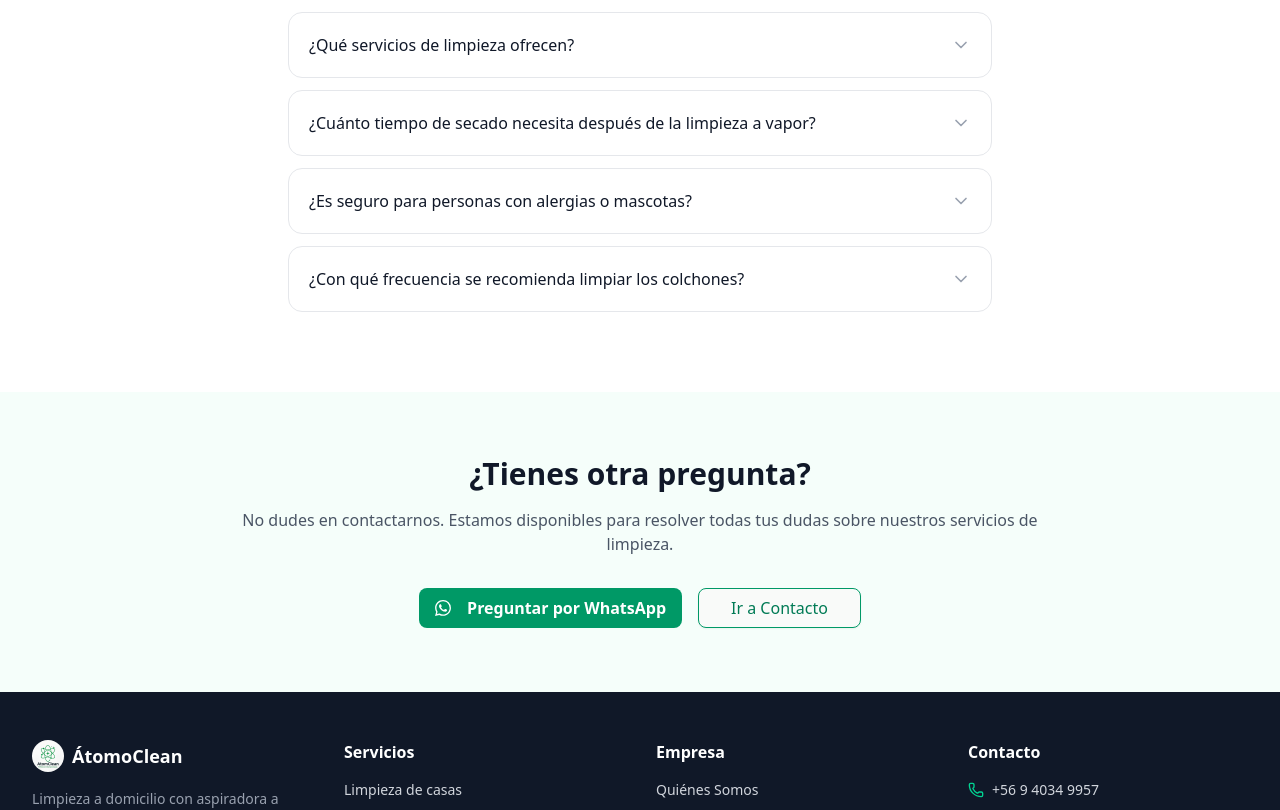
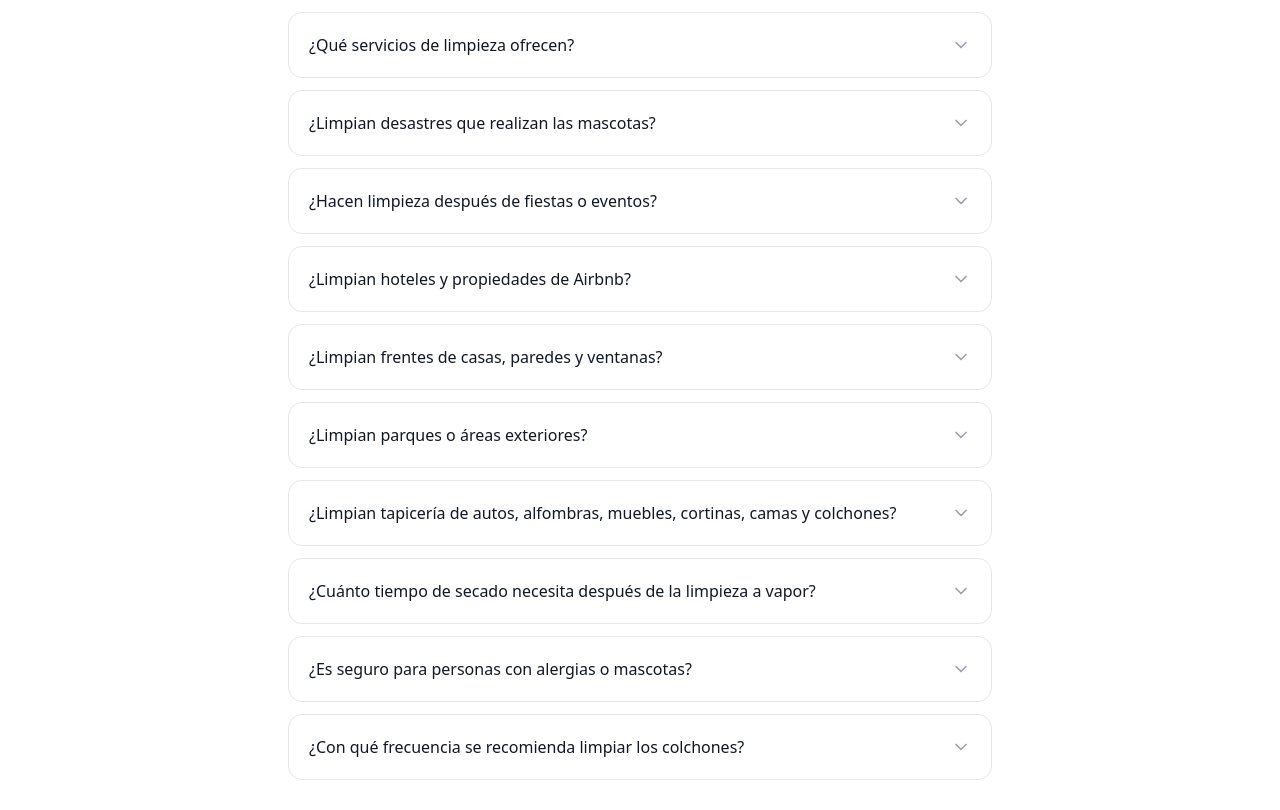
Before and after one commit to bboymak3/moclean, a Next.js app: page /preguntas-frecuentes in a window 1280 px wide. Shown: the part 1625-2435 px from the top of the page. Built offline with nearby package versions, Linux system fonts and the light colour scheme.

Commit message:
cambio boton llamar a azul cielo + agregar FAQs de mascotas, fiestas, hoteles, frentes, parques, autos, muebles, cortinas, camas

```diff
--- a/src/app/contacto/page.tsx
+++ b/src/app/contacto/page.tsx
@@ -293,8 +293,8 @@ export default function ContactoPage() {
       <style jsx>{`
         .sticky-bottom-bar { position: fixed; bottom: 0; left: 0; right: 0; z-index: 9999; background: transparent; padding: 0; pointer-events: none; }
         .big-buttons-container { display: flex; gap: 0; pointer-events: auto; }
-        .btn-massive-call { flex: 1; display: flex; align-items: center; justify-content: center; gap: 8px; padding: 16px 12px; font-size: 15px; font-weight: 700; background: #059669; color: white; text-decoration: none; transition: background 0.2s; }
-        .btn-massive-call:hover { background: #047857; }
+        .btn-massive-call { flex: 1; display: flex; align-items: center; justify-content: center; gap: 8px; padding: 16px 12px; font-size: 15px; font-weight: 700; background: #0EA5E9; color: white; text-decoration: none; transition: background 0.2s; }
+        .btn-massive-call:hover { background: #0284C7; }
         .btn-massive-wa { flex: 1; display: flex; align-items: center; justify-content: center; gap: 8px; padding: 16px 12px; font-size: 15px; font-weight: 700; background: #25D366; color: white; text-decoration: none; transition: background 0.2s; }
         .btn-massive-wa:hover { background: #1da851; }
       `}</style>
--- a/src/app/globals.css
+++ b/src/app/globals.css
@@ -121,7 +121,7 @@
 .btn-massive-call {
   flex: 1;
   height: 60px;
-  background-color: #D32F2F;
+  background-color: #0EA5E9;
   color: white;
   border: none;
   border-radius: 10px;
@@ -139,7 +139,7 @@
 
 .btn-massive-call:hover {
   transform: scale(1.02);
-  background-color: #b71c1c;
+  background-color: #0284C7;
 }
 
 .btn-massive-wa {
@@ -182,13 +182,13 @@
 
 @keyframes pulse-ring {
   0% {
-    box-shadow: 0 0 0 0 rgba(211, 47, 47, 0.5);
+    box-shadow: 0 0 0 0 rgba(14, 165, 233, 0.5);
   }
   70% {
-    box-shadow: 0 0 0 10px rgba(211, 47, 47, 0);
+    box-shadow: 0 0 0 10px rgba(14, 165, 233, 0);
   }
   100% {
-    box-shadow: 0 0 0 0 rgba(211, 47, 47, 0);
+    box-shadow: 0 0 0 0 rgba(14, 165, 233, 0);
   }
 }
 
--- a/src/app/page.tsx
+++ b/src/app/page.tsx
@@ -256,6 +256,22 @@ const FAQS = [
   {
     q: "¿El servicio tiene garantía?",
     a: "Sí, todos nuestros servicios cuentan con garantía de satisfacción. Si no quedas conforme con el resultado, volvemos a realizar el servicio sin costo adicional. Tu satisfacción es nuestra prioridad absoluta.",
+  },
+  {
+    q: "¿Limpian desastres que realizan las mascotas?",
+    a: "Sí, limpiamos desastres de mascotas como orina, heces, vómito y manchas difíciles en alfombras, sillones, colchones y pisos. Nuestro sistema de vapor elimina la mancha, desinfecta y neutraliza olores en profundidad, dejando el área completamente higienizada.",
+  },
+  {
+    q: "¿Hacen limpieza después de fiestas o eventos?",
+    a: "Sí, ofrecemos limpieza completa después de fiestas, reuniones y eventos. Retiramos restos de comida, bebidas derramadas, manchas en muebles y alfombras, limpiamos baños, cocina y todas las áreas afectadas. Dejamos tu espacio impecable.",
+  },
+  {
+    q: "¿Limpian hoteles, Airbnb, baños, frentes de casas, paredes y ventanas?",
+    a: "Sí, limpiamos hoteles y Airbnb con servicio profesional por cambio de huésped. También realizamos limpieza de baños, frentes y fachadas de casas, paredes interiores y exteriores, ventanas y vidrios, tapiz de paredes, y áreas exteriores como parques y patios.",
+  },
+  {
+    q: "¿Limpian tapicería de autos, alfombras, muebles, cortinas, camas y colchones?",
+    a: "Sí, estos son algunos de nuestros servicios más solicitados. Limpiamos la tapicería completa de autos, alfombras de todo tipo, muebles de tela y cuero, cortinas sin desmontar, camas y colchones con desinfección profunda que elimina el 99% de ácaros y bacterias.",
   },
 ];
 
--- a/src/app/politicas-de-privacidad/page.tsx
+++ b/src/app/politicas-de-privacidad/page.tsx
@@ -205,8 +205,8 @@ export default function PoliticasDePrivacidadPage() {
       <style jsx>{`
         .sticky-bottom-bar { position: fixed; bottom: 0; left: 0; right: 0; z-index: 9999; background: transparent; padding: 0; pointer-events: none; }
         .big-buttons-container { display: flex; gap: 0; pointer-events: auto; }
-        .btn-massive-call { flex: 1; display: flex; align-items: center; justify-content: center; gap: 8px; padding: 16px 12px; font-size: 15px; font-weight: 700; background: #059669; color: white; text-decoration: none; transition: background 0.2s; }
-        .btn-massive-call:hover { background: #047857; }
+        .btn-massive-call { flex: 1; display: flex; align-items: center; justify-content: center; gap: 8px; padding: 16px 12px; font-size: 15px; font-weight: 700; background: #0EA5E9; color: white; text-decoration: none; transition: background 0.2s; }
+        .btn-massive-call:hover { background: #0284C7; }
         .btn-massive-wa { flex: 1; display: flex; align-items: center; justify-content: center; gap: 8px; padding: 16px 12px; font-size: 15px; font-weight: 700; background: #25D366; color: white; text-decoration: none; transition: background 0.2s; }
         .btn-massive-wa:hover { background: #1da851; }
       `}</style>
--- a/src/app/preguntas-frecuentes/page.tsx
+++ b/src/app/preguntas-frecuentes/page.tsx
@@ -52,7 +52,31 @@ const FAQS = [
   },
   {
     q: "¿Qué servicios de limpieza ofrecen?",
-    a: "Ofrecemos 12 servicios profesionales: limpieza de casas y departamentos, oficinas, alfombras, sillones y tapicería, colchones, cortinas, tapicería de autos, Airbnb y hoteles, post obra, vidrios y ventanas, tapiz de paredes, y limpieza para clínicas, gyms y escuelas.",
+    a: "Ofrecemos una amplia variedad de servicios de limpieza a vapor: limpieza de casas y departamentos, oficinas, alfombras, sillones y tapicería, colchones, cortinas, tapicería de autos, Airbnb y hoteles, post obra, vidrios y ventanas, tapiz de paredes, frentes de casas, baños, parques, y limpieza para clínicas, gyms y escuelas. Además limpiamos muebles, camas, paredes y ventanas.",
+  },
+  {
+    q: "¿Limpian desastres que realizan las mascotas?",
+    a: "Sí, limpiamos desastres de mascotas como orina, heces, vómito y manchas difíciles en alfombras, sillones, colchones y pisos. Nuestro sistema de vapor no solo elimina la mancha visible, sino que también desinfecta y neutraliza olores en profundidad, dejando el área completamente higienizada y libre de bacterias.",
+  },
+  {
+    q: "¿Hacen limpieza después de fiestas o eventos?",
+    a: "Sí, ofrecemos limpieza completa después de fiestas, reuniones y eventos. Retiramos restos de comida, bebidas derramadas, manchas en muebles y alfombras, limpiamos baños, cocina y todas las áreas afectadas. Dejamos tu espacio impecable para que no tengas que preocuparte por nada al día siguiente.",
+  },
+  {
+    q: "¿Limpian hoteles y propiedades de Airbnb?",
+    a: "Sí, tenemos un servicio especializado para hoteles, Airbnb y alojamientos turísticos. Realizamos limpieza profesional por cada cambio de huésped, incluyendo desinfección completa con vapor, cambio de ropa de cama, limpieza de baños, cocina y áreas comunes. Emitimos informes detallados para el anfitrión.",
+  },
+  {
+    q: "¿Limpian frentes de casas, paredes y ventanas?",
+    a: "Sí, realizamos limpieza de frentes de casas, fachadas, paredes exteriores e interiores, ventanas y vidrios. Eliminamos suciedad acumulada, manchas de humedad, polvo contaminante y mugre. También limpiamos tapiz de paredes con inyección y extracción a vapor, recuperando su apariencia original.",
+  },
+  {
+    q: "¿Limpian parques o áreas exteriores?",
+    a: "Sí, ofrecemos limpieza de áreas exteriores como parques, jardines, patios y terrazas. Limpiamos superficies de madera, stone, cerámica y concreto. También realizamos limpieza de muebles de exterior que hayan acumulado suciedad por exposición a la intemperie.",
+  },
+  {
+    q: "¿Limpian tapicería de autos, alfombras, muebles, cortinas, camas y colchones?",
+    a: "Sí, estos son algunos de nuestros servicios más solicitados. Limpiamos la tapicería completa de autos (asientos, alfombras, techo y paneles), alfombras de todo tipo y tamaño, muebles de tela y cuero, cortinas sin desmontar, camas y colchones con desinfección profunda que elimina el 99% de ácaros y bacterias.",
   },
   {
     q: "¿Cuánto tiempo de secado necesita después de la limpieza a vapor?",
@@ -245,8 +269,8 @@ export default function PreguntasFrecuentesPage() {
       <style jsx>{`
         .sticky-bottom-bar { position: fixed; bottom: 0; left: 0; right: 0; z-index: 9999; background: transparent; padding: 0; pointer-events: none; }
         .big-buttons-container { display: flex; gap: 0; pointer-events: auto; }
-        .btn-massive-call { flex: 1; display: flex; align-items: center; justify-content: center; gap: 8px; padding: 16px 12px; font-size: 15px; font-weight: 700; background: #059669; color: white; text-decoration: none; transition: background 0.2s; }
-        .btn-massive-call:hover { background: #047857; }
+        .btn-massive-call { flex: 1; display: flex; align-items: center; justify-content: center; gap: 8px; padding: 16px 12px; font-size: 15px; font-weight: 700; background: #0EA5E9; color: white; text-decoration: none; transition: background 0.2s; }
+        .btn-massive-call:hover { background: #0284C7; }
         .btn-massive-wa { flex: 1; display: flex; align-items: center; justify-content: center; gap: 8px; padding: 16px 12px; font-size: 15px; font-weight: 700; background: #25D366; color: white; text-decoration: none; transition: background 0.2s; }
         .btn-massive-wa:hover { background: #1da851; }
       `}</style>
--- a/src/app/quienes-somos/page.tsx
+++ b/src/app/quienes-somos/page.tsx
@@ -308,10 +308,10 @@ export default function QuienesSomosPage() {
         .btn-massive-call {
           flex: 1; display: flex; align-items: center; justify-content: center; gap: 8px;
           padding: 16px 12px; font-size: 15px; font-weight: 700;
-          background: #059669; color: white; text-decoration: none;
+          background: #0EA5E9; color: white; text-decoration: none;
           transition: background 0.2s;
         }
-        .btn-massive-call:hover { background: #047857; }
+        .btn-massive-call:hover { background: #0284C7; }
         .btn-massive-wa {
           flex: 1; display: flex; align-items: center; justify-content: center; gap: 8px;
           padding: 16px 12px; font-size: 15px; font-weight: 700;
--- a/src/components/comuna-page.tsx
+++ b/src/components/comuna-page.tsx
@@ -104,7 +104,10 @@ export default function ComunaPageContent({ comunaSlug, comunaName }: ComunaPage
     { q: "¿La limpieza a vapor daña los tejidos o materiales?", a: "No. Nuestro equipo profesional está calibrado para ser seguro en todo tipo de materiales: telas, cuero, microfibra, alfombras de lana, sintéticas y más." },
     { q: "¿Ofrecen boleta o factura?", a: "Sí, emitimos boleta o factura según tu requerimiento. Solo indícalo al momento de solicitar tu cotización." },
     { q: "¿El servicio tiene garantía?", a: "Sí, todos nuestros servicios cuentan con garantía de satisfacción. Si no quedas conforme con el resultado, volvemos a realizar el servicio sin costo adicional." },
-    { q: `¿Qué servicios de limpieza ofrecen en ${comunaName}?`, a: `En ${comunaName} ofrecemos limpieza de casas, departamentos, oficinas, alfombras, sillones, colchones, cortinas, tapicería de autos, Airbnb, post obra, vidrios, tapiz de paredes, y limpieza para clínicas, gyms y escuelas.` },
+    { q: `¿Qué servicios de limpieza ofrecen en ${comunaName}?`, a: `En ${comunaName} ofrecemos limpieza de casas, departamentos, oficinas, alfombras, sillones, colchones, cortinas, tapicería de autos, Airbnb y hoteles, post obra, vidrios y ventanas, tapiz de paredes, frentes de casas, baños, parques, muebles, camas, y limpieza para clínicas, gyms y escuelas. También limpiamos desastres de mascotas y hacemos limpieza después de fiestas o eventos.` },
+    { q: "¿Limpian desastres que realizan las mascotas?", a: "Sí, limpiamos desastres de mascotas como orina, heces, vómito y manchas difíciles en alfombras, sillones, colchones y pisos. Nuestro sistema de vapor elimina la mancha, desinfecta y neutraliza olores en profundidad." },
+    { q: "¿Hacen limpieza después de fiestas o eventos?", a: "Sí, ofrecemos limpieza completa después de fiestas, reuniones y eventos. Retiramos restos de comida, bebidas derramadas, manchas en muebles y alfombras, limpiamos baños, cocina y todas las áreas afectadas." },
+    { q: "¿Limpian frentes de casas, paredes, ventanas y parques?", a: "Sí, realizamos limpieza de frentes de casas, fachadas, paredes, ventanas, vidrios, y áreas exteriores como parques, jardines y patios." },
   ];
 
   const handleFormSubmit = (e: React.FormEvent) => {
```
